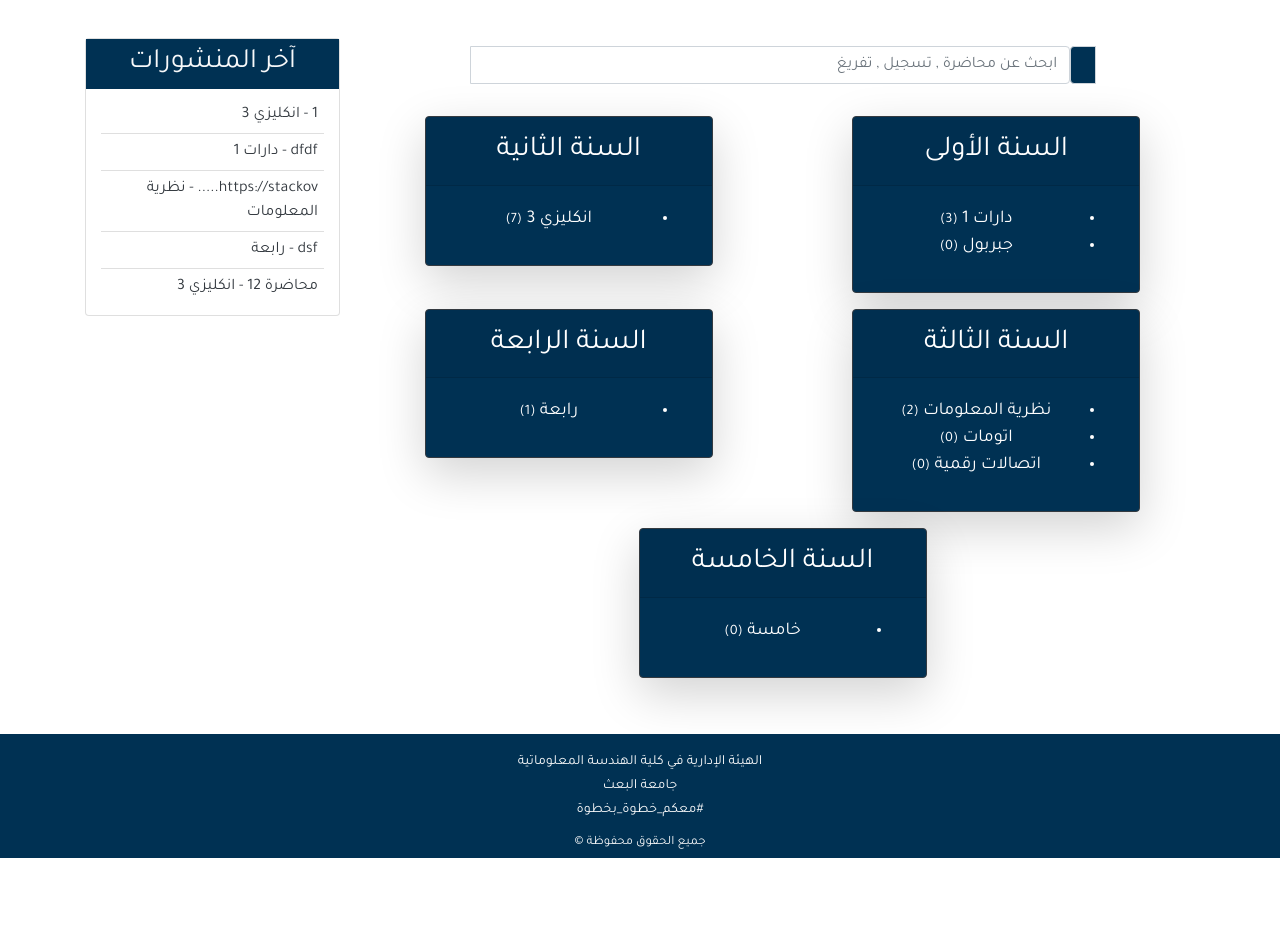
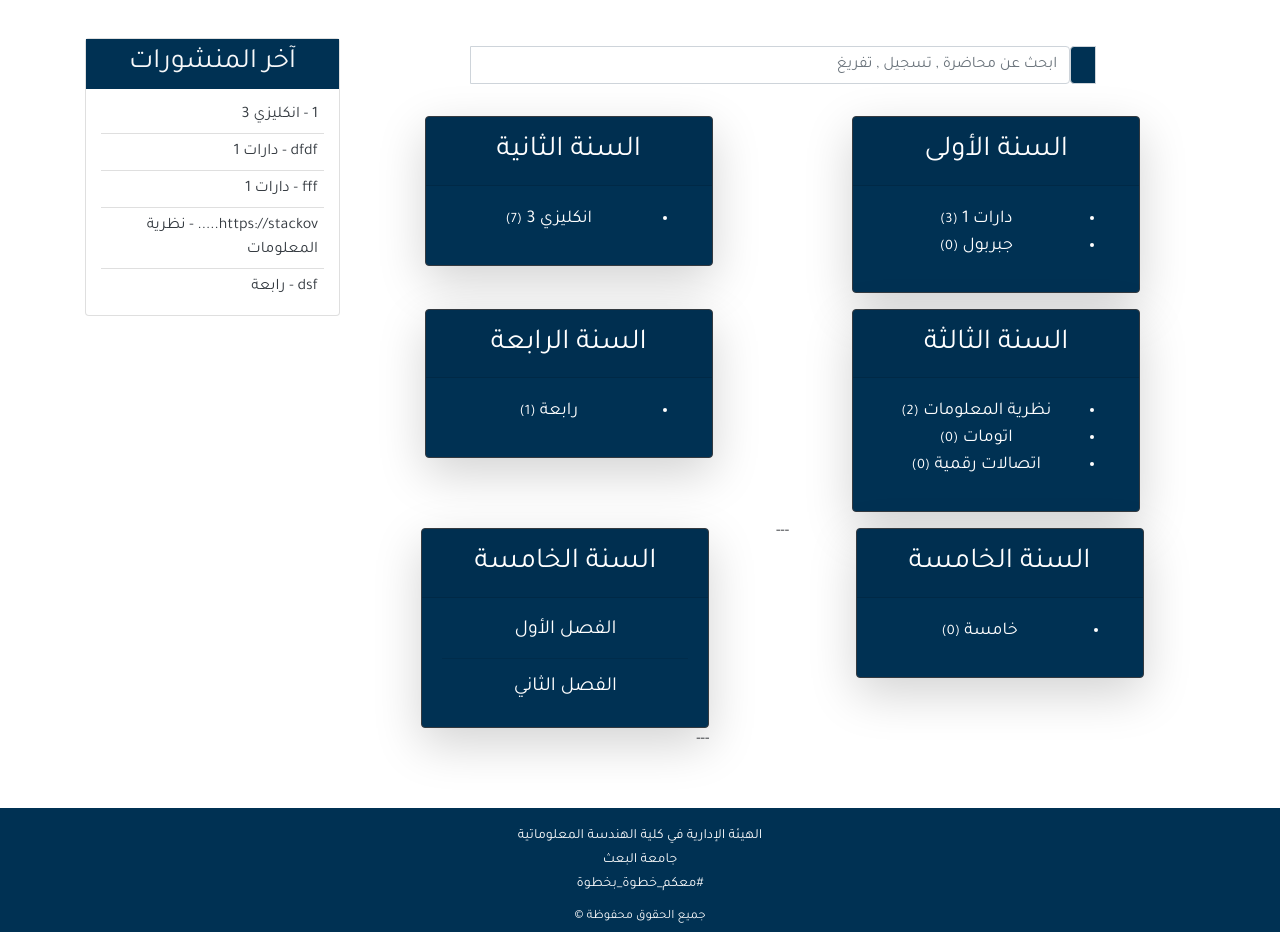
Before and after one commit to Rabee-Omran/ITP-Team-Project-Django, a Django app: page / in a window 1280 px wide. Shown: the part 74-1006 px from the top of the page. Before the commit the page ends 932 px from the top, so only its background shows below. Run offline with Django 3.2, Linux system fonts and the light colour scheme; data comes from the database, SQL or seed files in the repository; both versions use the stored data as it was before the commit; some libraries are stand-ins or nearby versions.

Commit message:
Add All Files

```diff
--- a/app/forms.py
+++ b/app/forms.py
@@ -1,7 +1,7 @@
 from django import forms
 from .models import Post
 from django.contrib.auth.models import User
-from app.models import Advertising, SessionYear, Subject
+from app.models import Advertising, Subject
 
 CHOISES=(
     (1,"الأولى"),
@@ -43,10 +43,10 @@
     url = forms.URLField(label='الرابط')
     subject_type = forms.ChoiceField(label="نظري / عملي",choices = SUBJECT_TYPE )
     post_type = forms.ChoiceField(label="النوع",choices = POST_TYPE )
-    session_year__year_date = forms.ModelChoiceField(label=" العام الدراسي",required=True, widget=forms.Select, queryset=SessionYear.objects.all())
+
     class Meta:
         model = Post
-        fields = [ 'content','url','subject_type','post_type','session_year__year_date']
+        fields = [ 'content','url','subject_type','post_type']
 
 
 
@@ -80,11 +80,10 @@
     subject__subject = forms.ModelChoiceField(label="  المادة", widget=forms.Select, queryset=Subject.objects.all())
     subject_type = forms.ChoiceField(label="نظري / عملي",choices = SUBJECT_TYPE )
     post_type = forms.ChoiceField(label="النوع",choices = POST_TYPE )
-    session_year__year_date = forms.ModelChoiceField(label=" العام الدراسي",required=True, widget=forms.Select, queryset=SessionYear.objects.all())
 
     class Meta:
         model = Post
-        fields = ['subject__year_num__year','session','subject__subject', 'content','url','subject_type','post_type','session_year__year_date']
+        fields = ['subject__year_num__year','session','subject__subject', 'content','url','subject_type','post_type']
 
 
 
--- a/app/models.py
+++ b/app/models.py
@@ -30,14 +30,6 @@
     ('5',"الخامسة"),
 )
 
-
-
-class SessionYear(models.Model):
-    year_date = models.CharField(max_length=50)
-
-    def __str__(self):
-        return self.year_date
-
 class YearNum(models.Model):
     year = models.IntegerField()
 
@@ -55,7 +47,6 @@
 
 class Post(models.Model):
     owner = models.ForeignKey(User, related_name='post_owner', on_delete=models.CASCADE,)
-    session_year = models.ForeignKey(SessionYear, related_name='session_year', on_delete=models.CASCADE,)
     subject = models.ForeignKey(Subject, related_name='subject_c', on_delete=models.CASCADE,)
     content = models.CharField(max_length=150)
     url = models.URLField()
--- a/app/templates/home.html
+++ b/app/templates/home.html
@@ -102,11 +102,43 @@
                     {{t5.subject}} <small >({{t5.subject_c.count}})</small> </a></li>
                 {% endfor %}
               </ul>
-          </div> </div>
+          </div> </div>  </div>
+
+
+
+---
+
+
+<div class="col-auto p-2 mx-auto " >
+  <div class="card card1  text-white shadow-lg border-dark  mx-auto " style="width: 18rem;background-color: #003153">
+      <div class="card-header  text-center"style="font-size: 29px;">
+        السنة الخامسة
+      </div>
+      <div class="card-body"style="font-size: 18px;">
+
+        <h5 class=" text-center"  id="btn1">الفصل الأول</h5>
+
+      <ul id="season1" class="card-title text-center">
+          {% for t5 in year_1 %}
+        <li class="text-white"><a style=" text-decoration: none;" class="text-white" href="{% url 'subject_page' t5.id %}">
+            {{t5.subject}} <small >({{t5.subject_c.count}})</small> </a></li>
+        {% endfor %}
+      </ul>
+      <hr>
+      <h5 class=" text-center"  id="btn2">الفصل الثاني</h5>
+
+      <ul id="season2" class="card-title text-center">
+          {% for t5 in year_1 %}
+        <li class="text-white"><a style=" text-decoration: none;" class="text-white" href="{% url 'subject_page' t5.id %}">
+            {{t5.subject}} <small >({{t5.subject_c.count}})</small> </a></li>
+        {% endfor %}
+      </ul>
+  </div> </div>
 
 
 
 
+---
 
 
 
@@ -117,6 +149,27 @@
 {% endblock content %}
 
 
+{% block custom_js %}
+<script>
+  $('#season1').hide();
+  $('#season2').hide();
+
+    $(document).ready(function(){
+
+
+      $("#btn1").click(function(){
+       $('#season1').toggle('1000');
+      });
+
+      $("#btn2").click(function(){
+       $('#season2').toggle('1000');
+      });
+
+
+    })
+</script>
+{% endblock custom_js %}
+
 
 {%block latest_posts %}
 {% latest_posts %}
--- a/app/templatetags/post_tag.py
+++ b/app/templatetags/post_tag.py
@@ -1,9 +1,8 @@
 from django import template
 
-from app.models import Post, SessionYear, Subject
+from app.models import Post, Subject
 
-SESSION_YEAR_ID = 1
-SESSION_YEAR = SessionYear.objects.get(id=SESSION_YEAR_ID)
+
 SESSION_NUM1 = 1
 
 
@@ -11,7 +10,7 @@
 @register.inclusion_tag('latest_posts.html')
 def latest_posts():
          context = {
-        'l_posts': Post.objects.filter( session_year =SESSION_YEAR , subject__session=SESSION_NUM1)[0:5]
+        'l_posts': Post.objects.filter( subject__session=SESSION_NUM1)[0:5]
           }
          return context
 
--- a/app/views.py
+++ b/app/views.py
@@ -1,6 +1,6 @@
 from django.shortcuts import render
 from django.http import HttpResponse, HttpResponseRedirect, JsonResponse
-from app.models import Advertising, Post, SessionYear, Subject, YearNum
+from app.models import Advertising, Post, Subject, YearNum
 from django.core.paginator import EmptyPage, PageNotAnInteger, Paginator
 from django.shortcuts import get_object_or_404, redirect
 from django.views.generic import CreateView, UpdateView, DeleteView, ListView
@@ -18,8 +18,7 @@
 from django.urls import reverse
 # Create your views here.
 
-SESSION_YEAR_ID = 1
-SESSION_YEAR = SessionYear.objects.get(id=SESSION_YEAR_ID)
+
 SESSION_NUM1 = 1
 def home(request):
     year_1 = Subject.objects.filter(year_num__year=1,session=SESSION_NUM1)
@@ -36,17 +35,14 @@
 
 def subject_page(request, id):
     sub = get_object_or_404( Subject,id = id)
-    posts = Post.objects.filter( subject = sub, session_year =SESSION_YEAR)
+    posts = Post.objects.filter( subject = sub)
 
     if request.method == 'POST':
         post_form = PostCreateForm(data=request.POST)
         if post_form.is_valid():
-            session_year_id = post_form.cleaned_data["session_year__year_date"]
-            session_year=SessionYear.objects.get(id=session_year_id.id)
             new_post = post_form.save(commit=False)
             new_post.owner = request.user
             new_post.subject = sub
-            new_post.session_year = session_year
             new_post.save()
             post_form.is_valid = False
             post_form = PostCreateForm()
@@ -125,7 +121,7 @@
         success_url = self.get_success_url()
         post = self.get_object()
         print(post.id)
-        post_obj = Post.objects.get( id = post.id, session_year =SESSION_YEAR)
+        post_obj = Post.objects.get( id = post.id)
         self.object.delete()
         return HttpResponseRedirect(success_url+str(post.subject.id))
 
@@ -169,13 +165,10 @@
         if post_form.is_valid():
             content = name = post_form.cleaned_data.get('content')
             new_post = post_form.save(commit=False)
-            year_id = post_form.cleaned_data.get('session_year__year_date')
-            year_obj = SessionYear.objects.get(id=year_id.id)
 
             subject_id = post_form.cleaned_data.get('subject__subject')
             subject_obj = Subject.objects.get(id=subject_id.id)
 
-            new_post.session_year = year_obj
             new_post.subject = subject_obj
             # new_post.subject.session = session_id
 
@@ -222,11 +215,11 @@
 
 @login_required(login_url='login')
 def profile(request):
-    posts = Post.objects.filter(owner=request.user, session_year =SESSION_YEAR)
-    post_list = Post.objects.filter(owner=request.user, session_year =SESSION_YEAR)
+    posts = Post.objects.filter(owner=request.user)
+    post_list = Post.objects.filter(owner=request.user)
     paginator = Paginator(post_list, 10)
     page = request.GET.get('page')
-    num =  Post.objects.filter(owner=request.user,  session_year =SESSION_YEAR).count()
+    num =  Post.objects.filter(owner=request.user).count()
     try:
         post_list = paginator.page(page)
     except PageNotAnInteger:
```
Also changed, not shown: app/admin.py (+1 -6 lines), app/migrations/0025_auto_20201112_0451.py (added), db.sqlite3, t.txt (added), 1 other file.
